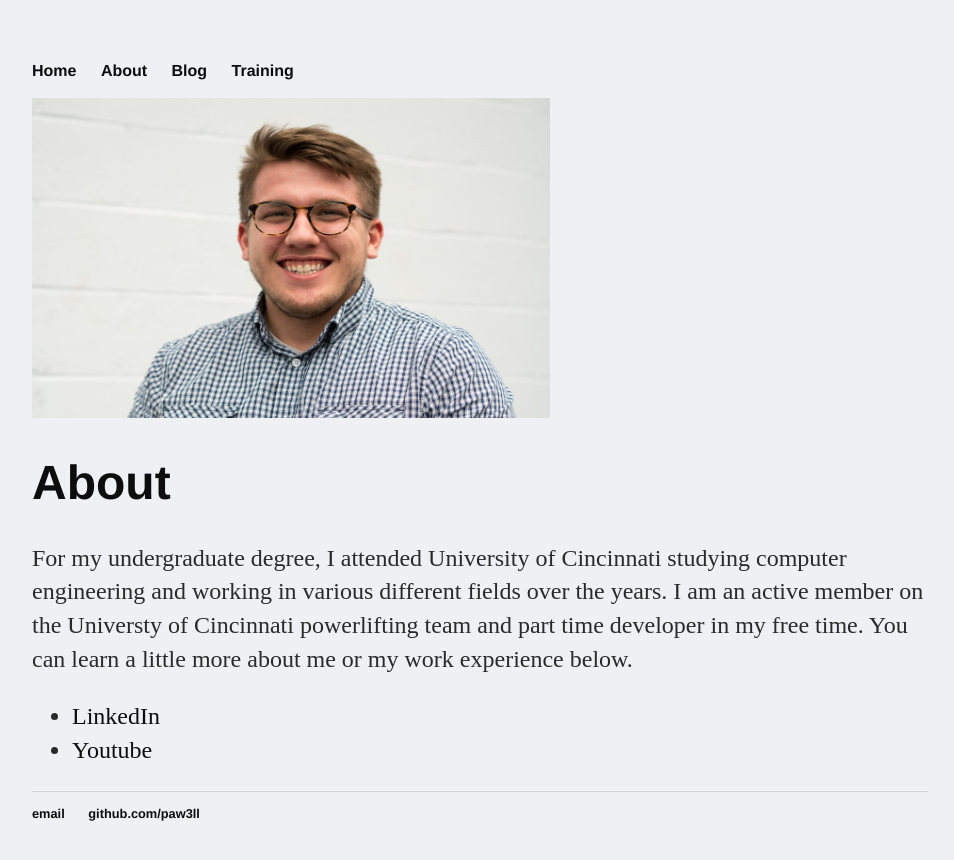
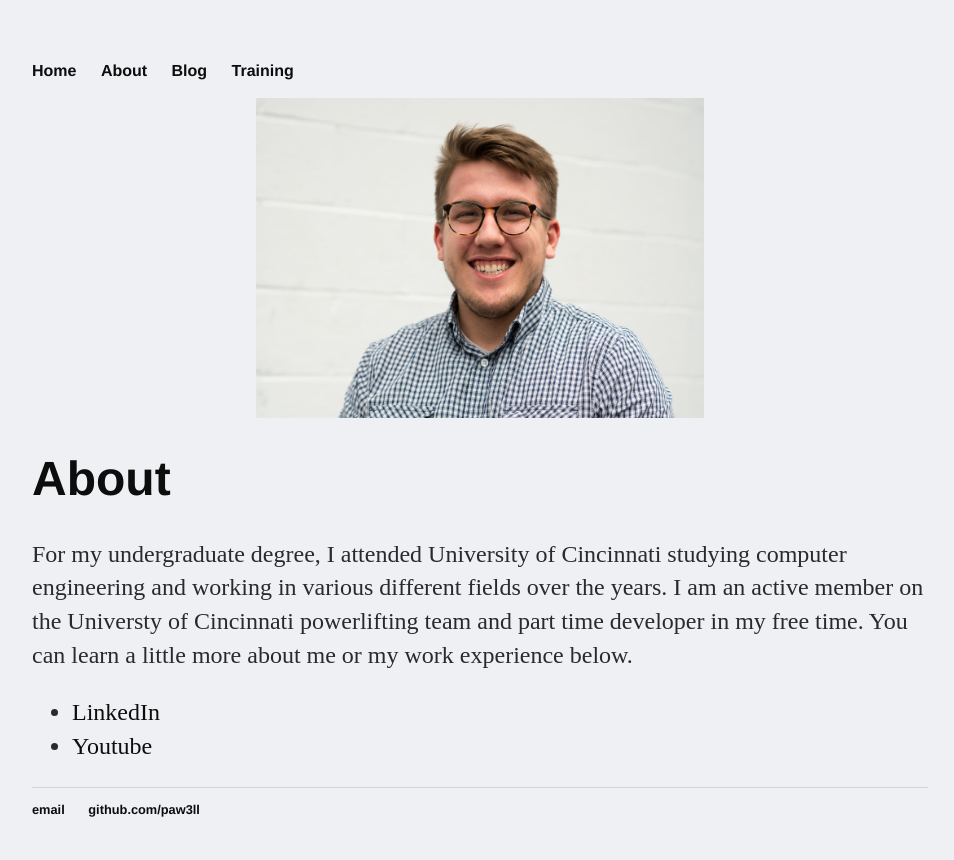
Before and after one commit to paw3ll/paw3ll.github.io, a Jekyll site: the page built from about/index.html, in a window 1280 px wide. Shown: the top 860 px of the page, without its empty margins (160-1114 px from the left). Built offline with Jekyll 4.4.1, drawn with Linux system fonts in a browser that asks for light colours.

Commit message:
Update main.css

```diff
--- a/css/main.css
+++ b/css/main.css
@@ -11,6 +11,13 @@ h2 { font-size: 2.7em; }
 h3 { font-size: 2.3em; }
 h4 { font-size: 1.9em; }
 
+.center {
+  display: block;
+  margin-left: auto;
+  margin-right: auto;
+  width: 50%;
+}
+
 nav ul, footer ul { font-size: 1em; font-family: 'Helvetica', 'Arial', 'Sans-Serif'; padding: 0px; list-style: none; font-weight: bold; #ff8e3c; }
 nav ul li, footer ul li { display: inline; margin-right: 20px; }
 
```
